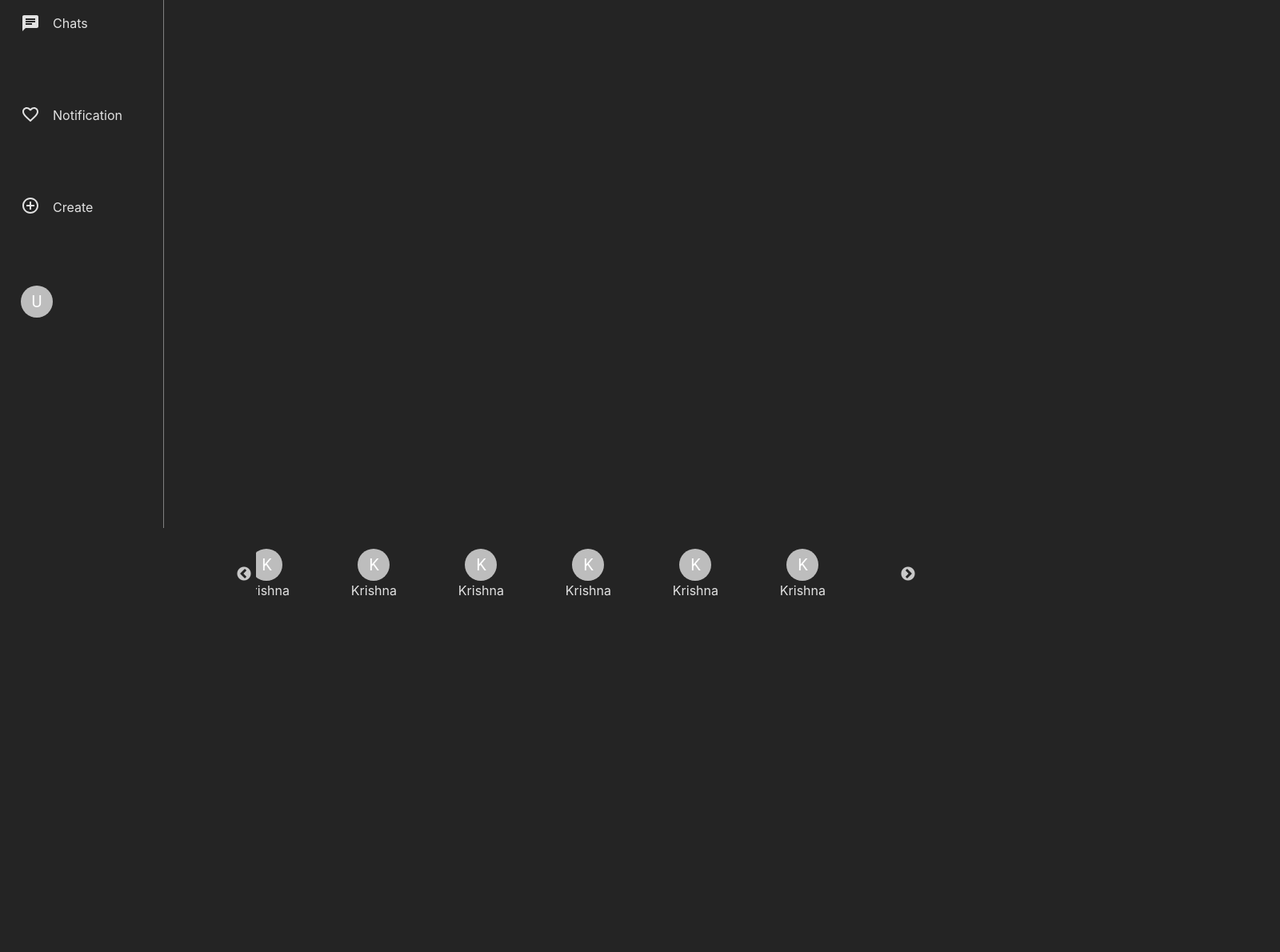
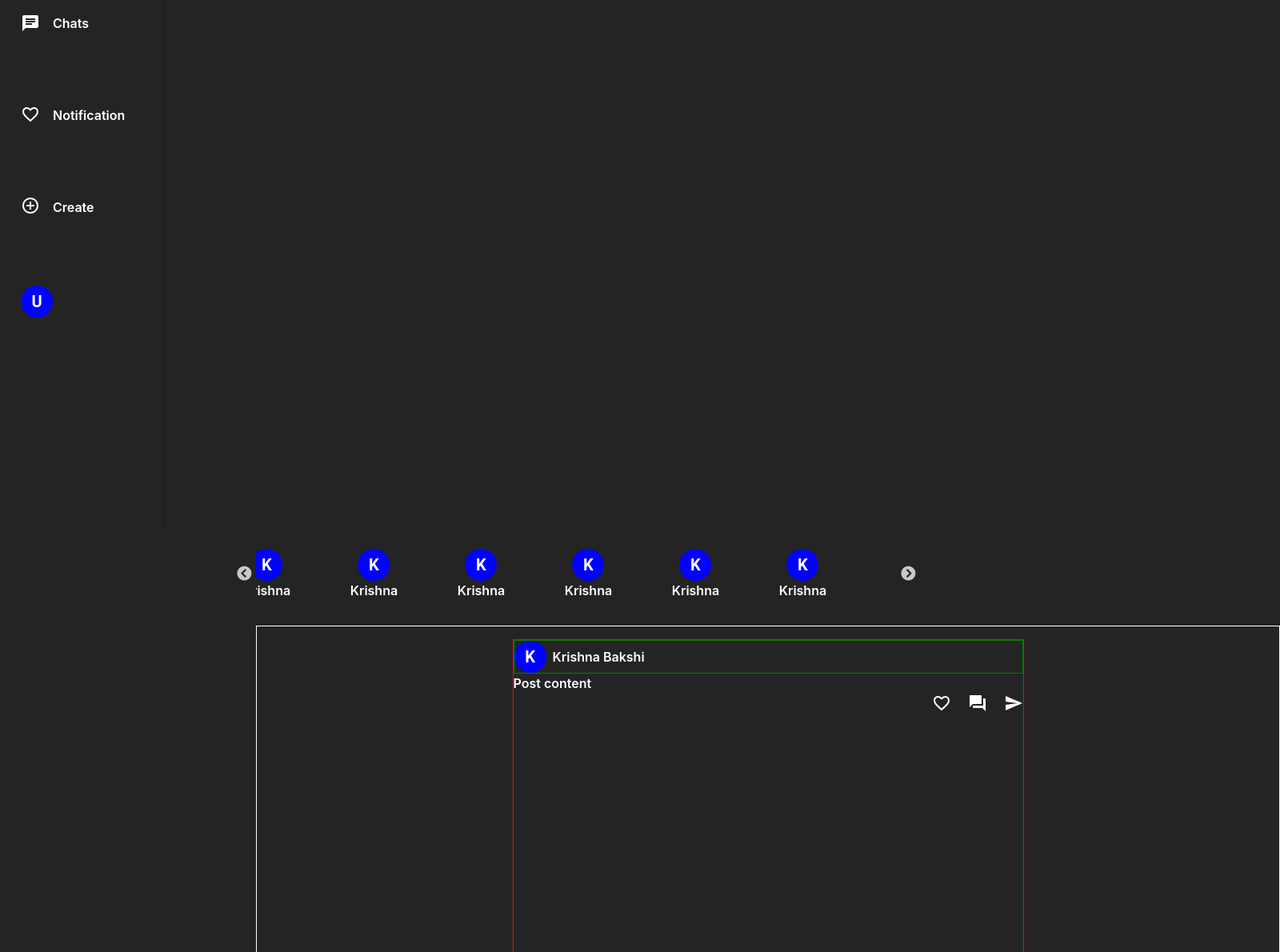
Before and after one commit to krishnabakshi2455/Social-Media-Website-MERNStack, a React (Vite) app in the folder front-end/: page / in a window 1280 px wide. Shown: the part 140-1330 px from the top of the page at 80% size, 1600 px wide, since content can reach past the window. Before the commit the page ends 890 px from the top, so only its background shows below. Built offline with nearby package versions, Linux system fonts and the light colour scheme.

Commit message:
post-update-1

```diff
--- a/front-end/src/Components/Create/Create.tsx
+++ b/front-end/src/Components/Create/Create.tsx
@@ -1,6 +1,6 @@
 import React from 'react'
 
-const Create = () => {
+const Create:React.FC = () => {
   return (
     <div>Create</div>
   )
--- a/front-end/src/Components/Navbar/NavBar.css
+++ b/front-end/src/Components/Navbar/NavBar.css
@@ -1,5 +1,5 @@
 .navbar-main-div {
-    border-right: 1px solid grey;
+    border-right: 1px solid rgba(3, 3, 195, 0.814);
     width: 16vw;
     display: flex;
     align-items: flex-start;
@@ -41,7 +41,7 @@
 
 @media (min-width:300px) and (max-width:400px) {
     .navbar-main-div {
-        border-top: 1px solid grey;
+        border-top: 1px solid rgba(3, 3, 195, 0.814);
         border-right: none;
         width: 100vw;
         display: flex;
@@ -79,7 +79,7 @@
 
 @media (min-width:401px) and (max-width:580px) {
     .navbar-main-div {
-        border-top: 1px solid grey;
+        border-top: 1px solid rgba(3, 3, 195, 0.814);
         border-right: none;
         width: 100vw;
         display: flex;
@@ -117,7 +117,7 @@
 
 @media (min-width:581px) and (max-width:780px) {
     .navbar-main-div {
-        border-top: 1px solid grey;
+        border-top: 1px solid rgba(3, 3, 195, 0.814);
         border-right: none;
         width: 100vw;
         display: flex;
@@ -155,7 +155,7 @@
 
 @media (min-width:780px) and (max-width:1020px) {
     .navbar-main-div {
-        border-right: 1px solid grey;
+        border-right: 1px solid rgba(3, 3, 195, 0.814);
         width: 16vw;
         display: flex;
         align-items: flex-start;
@@ -193,7 +193,7 @@
 
 @media (min-width:1030px) and (max-width:1240px) {
     .navbar-main-div {
-        border-right: 1px solid grey;
+        border-right: 1px solid rgba(3, 3, 195, 0.814);
         width: 16vw;
         display: flex;
         align-items: flex-start;
--- a/front-end/src/Components/Navbar/NavBar.tsx
+++ b/front-end/src/Components/Navbar/NavBar.tsx
@@ -2,26 +2,18 @@ import { Avatar } from '@mui/material';
 import React from 'react';
 import HomeIcon from '@mui/icons-material/Home';
 import AddCircleOutlineIcon from '@mui/icons-material/AddCircleOutline';
-// import LogoutIcon from '@mui/icons-material/Logout';
 import ChatIcon from '@mui/icons-material/Chat';
 import { useSelector } from 'react-redux';
 import './Navbar.css';
 import { RootState } from '../../ReduxFolder/store'; // Assuming RootState is defined in the Redux store
 import { Link } from 'react-router-dom';
 import Notification from '../Notification/Notification';
-// import { LogOut } from '../../ReduxFolder/Redux-Authentication-LogIn/Authentication-LogIn-Store';
-
 
 
 const Navbar: React.FC = () => {
     const SingUpUsername = useSelector((state: RootState) => state.AuthenticationSignup.username)
 
-    // const dispatch = useDispatch()
 
-
-    // const handlelogout = () => {
-    //     dispatch(LogOut())
-    // }
     return (
         <>
             <div className='navbar-main-div'>
@@ -30,23 +22,20 @@ const Navbar: React.FC = () => {
                     <div className='navbar-container' >
 
                         <div className='icon-container '>
-                            <Link to="/" className=' text-white cursor-pointer'><HomeIcon /></Link>
-
-                            <Link to="/Posts" className=' text-white cursor-pointer'><ChatIcon /></Link>
-                            <Link to="/Posts" className=' text-white cursor-pointer'><Notification /></Link>
-                            <Link to="/Create" className=' text-white'><AddCircleOutlineIcon /></Link>
-                            {/* <p className=' text-white cursor-pointer' onClick={handlelogout}><LogoutIcon /></p> */}
-                            <Link to='/profile'><Avatar className='w-2'>{SingUpUsername ? SingUpUsername[0] : 'U'}</Avatar></Link>
+                            <Link to="/" className='nav-css  '><HomeIcon  /></Link>
+                        <Link to="/Posts" className='nav-css  '><ChatIcon /></Link>
+                        <Link to="/Posts" className='nav-css  '><Notification /></Link>
+                        <Link to="/Create" className='nav-css '><AddCircleOutlineIcon /></Link>
+                        <Link to='/profile'><Avatar className='w-2 special-icon-1'>{SingUpUsername ? SingUpUsername[0] : 'U'}</Avatar></Link>
                         </div>
 
                         <div className='navbar-name-container'>
-                            <Link to="/" className='text-white font-serif cursor-pointer'>Home</Link>
+                        <Link to="/" className='nav-css  '>Home</Link>
 
-                            <Link to="/chats" className='text-white font-serif cursor-pointer'>Chats</Link>
-                            <Link to="/notification" className='text-white font-serif cursor-pointer'>Notification</Link>
-                            <Link to="/Create" className='text-white font-serif cursor-pointer'>Create</Link>
-                            {/* <p className='text-white font-serif cursor-pointer' onClick={handlelogout}>LogOut</p> */}
-                            <Link to="/profile" className=' text-white cursor-pointer ml-2 mt-2'>{SingUpUsername}</Link>
+                        <Link to="/chats" className='nav-css '>Chats</Link>
+                        <Link to="/notification" className='nav-css '>Notification</Link>
+                        <Link to="/Create" className='nav-css '>Create</Link>
+                        <Link to="/profile" className='nav-css '>{SingUpUsername}</Link>
                         </div>
 
                     </div>
--- a/front-end/src/Components/OtherAccounts/OtherAccount.tsx
+++ b/front-end/src/Components/OtherAccounts/OtherAccount.tsx
@@ -57,21 +57,21 @@ const Following: React.FC = () => {
 
                 <div className="following-last-container" >
                     <div className="following-last-container">
-                        <Link to='/create'><Avatar>K</Avatar></Link>
+                        <Link to='/create'><Avatar className='special-icon-1'>K</Avatar></Link>
                         <Link to='/create'>Krishna</Link>
                     </div>
                 </div>
 
                 <div className="following-last-container" >
                     <div className="following-last-container">
-                        <Link to='/create'><Avatar>K</Avatar></Link>
+                        <Link to='/create'><Avatar className='special-icon-1'>K</Avatar></Link>
                         <Link to='/create'>Krishna</Link>
                     </div>
                 </div>
 
                 <div className="following-last-container" >
                     <div className="following-last-container">
-                        <Link to='/create'><Avatar>K</Avatar></Link>
+                        <Link to='/create'><Avatar className='special-icon-1'>K</Avatar></Link>
                         <Link to='/create'>Krishna</Link>
                     </div>
                 </div>
--- /dev/null
+++ b/front-end/src/Components/Posts/Posts.css
@@ -0,0 +1,30 @@
+.post-otheraccount-container{
+    width: 100%;
+    height: 12vh;
+}
+.post-main-cover{
+    display: flex;
+    border: 1px solid white;
+    width: 100%;
+    height: 80vh;
+    margin-left: 25%;
+}
+.post-dumy-card{
+    border: 1px solid red;
+    width: 50%;
+    margin-left: 25%;
+    height: 70vh;
+    margin-top: 1rem;
+}
+
+.post-header{
+    border: 1px solid green;
+    display: flex;
+    align-items: center;
+    gap: 0.5rem;
+}
+.post-others{
+    display: flex;
+    gap: 1.3rem;
+    justify-content: end;
+}
--- a/front-end/src/Components/Posts/Posts.tsx
+++ b/front-end/src/Components/Posts/Posts.tsx
@@ -1,12 +1,51 @@
 import React from 'react'
 import OtherAccount from '../OtherAccounts/OtherAccount'
+import './Posts.css'
+import { Avatar } from '@mui/material'
+import FavoriteBorderIcon from '@mui/icons-material/FavoriteBorder';
+import SendIcon from '@mui/icons-material/Send';
+import ForumIcon from '@mui/icons-material/Forum';
+
+const Posts: React.FC = () => {
+  return (
+    <>
+      <div>
+        <div className='post-otheraccount-container'>
+          <OtherAccount />
+        </div>
+
+        <div className='post-main-cover'>
+
+          <div className='post-dumy-card'>
+            <div className='post-header'>
+              <Avatar className='special-icon-1'>K</Avatar>
+              <h1>Krishna Bakshi</h1>
+            </div>
+
+            <div className='post-content'>
+              <h2>Post content</h2>
+            </div>
+
+            <div className='post-others'>
+              <div>
+                <FavoriteBorderIcon />
+              </div>
+
+              <div>
+                <ForumIcon />
+              </div>
+
+              <div>
+                <SendIcon />
+              </div>
 
 
-const Posts:React.FC = () => {
-  return (
-    <div>
-        <OtherAccount/>
-    </div>
+            </div>
+          </div>
+
+        </div>
+      </div>
+    </>
   )
 }
 
--- a/front-end/src/index.css
+++ b/front-end/src/index.css
@@ -4,20 +4,46 @@
 
 body {
   background-color: #242424;
-  color: rgba(255, 255, 255, 0.87);
+  /* color: rgb(2, 2, 255); */
+  color: white;
   font-family: Inter, system-ui, Avenir, Helvetica, Arial, sans-serif;
   line-height: 1.5;
-  font-weight: 400;
+  font-weight: 600;
+}
+.special-icon-1{
+  background-color: rgb(2, 2, 255) !important;
+  /* rgba(3, 3, 195, 0.814) */
+}
+.nav-css{
+  color: white;
+  transition: 0.3s ease;
+}
+.nav-css:hover{
+  color: rgb(2, 2, 255);
+  transition: 0.3s ease;
+}
+/* For WebKit browsers (Chrome, Safari, etc.) */
+*::-webkit-scrollbar {
+  width: 12px;
+  /* Scrollbar width */
 }
 
-
-::-webkit-scrollbar {
+*::-webkit-scrollbar-track {
   background-color: black;
-  border: 0.8px solid rgb(40, 40, 40);
-  border-radius: 100px;
+  /* Outer part (track) */
 }
 
-::-webkit-scrollbar-thumb {
-  background-color: rgb(41, 40, 40);
-  border-radius: 100px;
+*::-webkit-scrollbar-thumb {
+  background-color: blue;
+  /* Inner button (thumb) */
+  border-radius: 100%;
+  /* Optional: smooth rounded thumb */
 }
+
+/* For Firefox */
+* {
+  scrollbar-width: thin;
+  /* Scrollbar width */
+  scrollbar-color: blue black;
+  /* Inner button (thumb) | Outer part (track) */
+}
```
